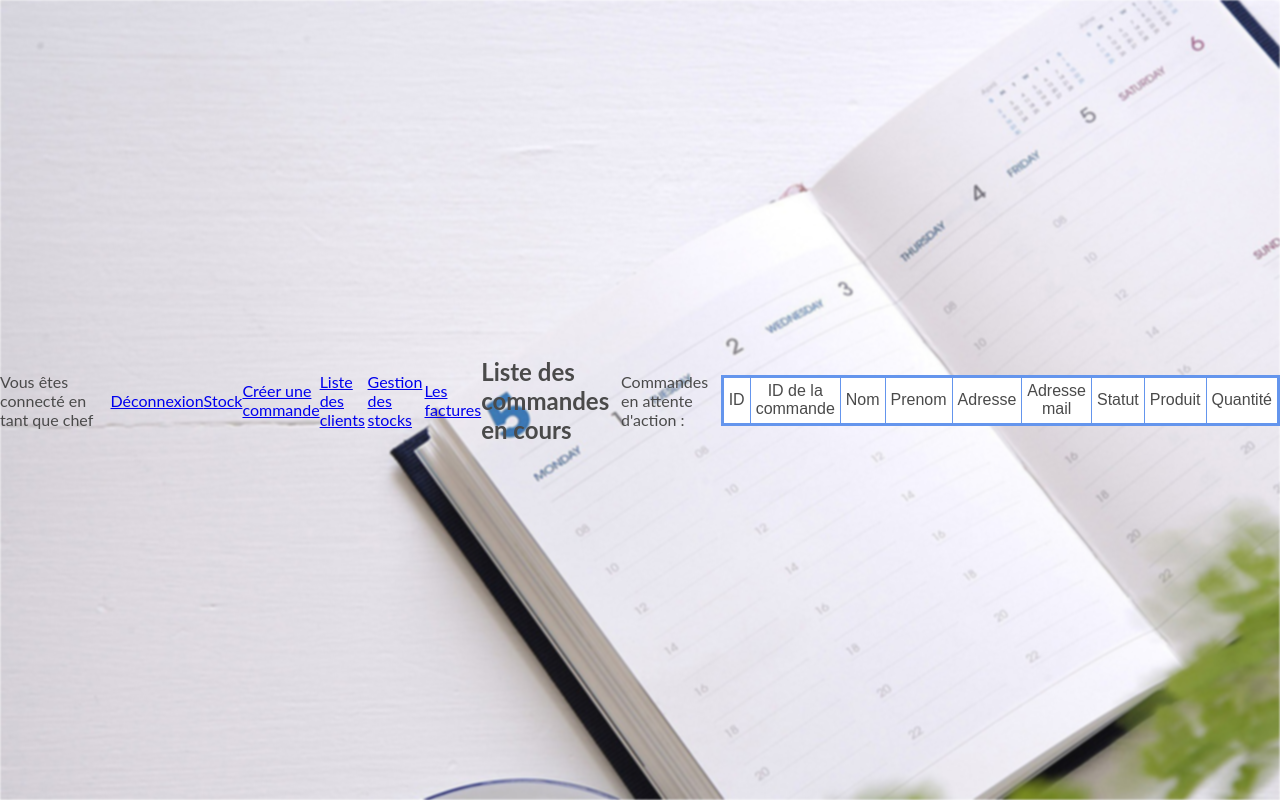
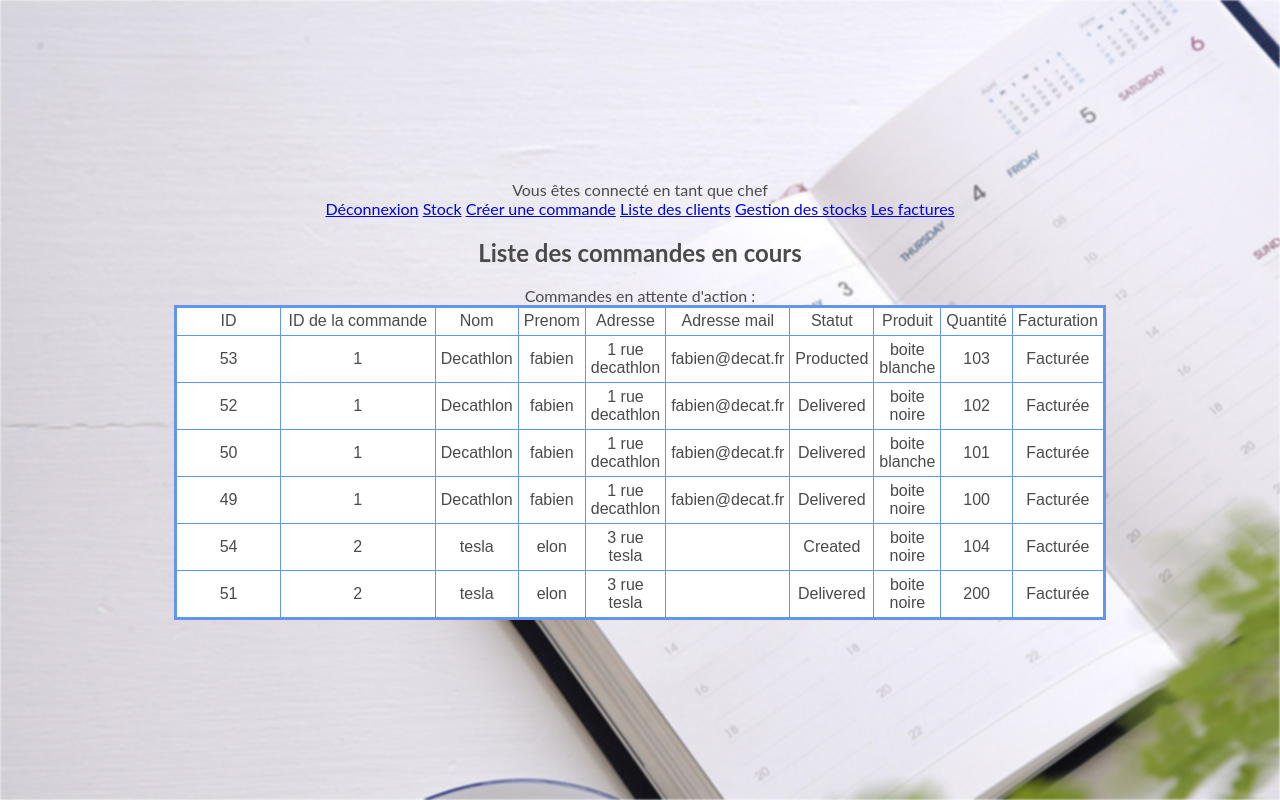
Before and after one commit to Theo6636/Projet_securite_entreprise, a PHP site: page / in a window 1280 px wide. Run offline with PHP 8.4, Linux system fonts and the light colour scheme; the visitor is signed in with stand-in values (Sample User, id 1); data comes from the database, SQL or seed files in the repository; some libraries are stand-ins or nearby versions.

Commit message:
Final Push

```diff
--- a/create_commande.php
+++ b/create_commande.php
@@ -29,7 +29,7 @@ if(isset($_POST['validation']))
 <h3>Creation de commande</h3>
 
 <form method="POST">
-  ID de la commande : <input type="number" name="id_commande"  Required>
+  ID de la commande : <input type="number" name="id_commande" class="button-create" Required>
   <br/>
   Produit :
 
@@ -49,7 +49,7 @@ echo "</select>";
 mysqli_close($db); // Close connection
 ?>
   <br/>
-  Quantite : <input type="number" name="quantite"  Required>
+  Quantite : <input type="number" name="quantite"  class="button-create" Required>
   <br/>
   Client :
   <select name="clientlist">;
@@ -64,7 +64,7 @@ while($throw_client = mysqli_fetch_array($fetch_client)) {
 mysqli_close($db); // Close connection
   ?>
   <br/>
-  <input type="submit" name="validation" value="Envoyer">
+  <input type="submit" name="validation" value="Envoyer" class="button-send">
 </form>
 
 </body>
--- a/index.php
+++ b/index.php
@@ -6,12 +6,14 @@
 
 <body class="body-index">
 
+<div class="display">
+
 <div id="bg"></div>
  <?php
     include("dbConn.php");
     session_start();
     if(isset($_POST["submit"]) && isset($_POST["name"]) && isset($_POST["psw"])){
-        $psw = htmlspecialchars($_POST["psw"]);
+        $psw = hash("sha256",htmlspecialchars($_POST["psw"]));
         $name = htmlspecialchars($_POST["name"]);
 
         $sql = "SELECT count(*) as count, role FROM metiers where username = ? && mot_de_passe = ?";
@@ -58,6 +60,7 @@
         	<a href='facture.php'><span>Les factures</span></a>
         	<?php
         	include("tableau.php");
+
         }
         elseif ($_SESSION["role"]=='commercial') {
         	?>
@@ -72,11 +75,6 @@
         	include("tableau.php");
         }
         elseif ($_SESSION["role"]=='respoProd') {
-        	?>
-        	<a href='stock.php'><span>Stock</span></a>
-        	<a href='tableau.php'><span>Tableau</span></a>
-        	<?php
-
         	include("tableau.php");
         	include("stock.php");
         }
@@ -87,6 +85,7 @@
     }else{
         //Pas connecté
     ?>
+</div>
     <div class="box-login">
         <div class="titre-login">Login</div>
         <form method="POST" >
@@ -108,6 +107,7 @@
 
 
         </div>
+
 </body>
 
 </html>
--- a/style.css
+++ b/style.css
@@ -25,7 +25,6 @@
 }
 
 form {
-  width: 350px;
 position: relative;
 }
 form .form-field::before {
@@ -66,7 +65,6 @@ form .form-field {
 }
 form input {
 font-family: inherit;
-  width: 100%;
 outline: none;
 background-color: #fff;
 border-radius: 4px;
@@ -110,6 +108,13 @@ form .btn {
   margin: 30px;
   margin-top: 5px;
 }
+.display{
+  display:block;
+  text-align: center;
+}
+.button-create{
+  margin-left: 300px;
+}
 .body-client{
 font-family: 'Lato', sans-serif;
 color: #4A4A4A;
@@ -123,7 +128,6 @@ form .btn {
 table {
 border: medium solid #6495ed;
 border-collapse: collapse;
-width: 50%;
 }
 th {
 font-family: monospace;
@@ -149,13 +153,24 @@ font-family: sans-serif;
   padding: 5px;
   background-color: #0073aa;
   color: white;
-    border-radius:2px;
+  border-radius:5px;
 }
 .retour:hover{
   background-color: red;
+  color: white;
+  border-radius:5px;
+  margin: 5px;
+  padding: 5px;
 }
 .titre{
   margin-left:30px;
   margin-bottom:0px;
   color: white;
 }
+.button-send{
+  margin-left: 350px;
+}
+.button-send:hover{
+  background-color: black;
+  color:white;
+}
--- a/tableau.php
+++ b/tableau.php
@@ -30,7 +30,6 @@ function update(id_com,id_prod,qte,action,stock_n=0,stock_b=0) {
   }
 }
   else if(action=='Livrer'){
-    if(stock_n == 1){
       $.ajax({
         url: "ajax.php",
         method: "POST",
@@ -45,10 +44,6 @@ function update(id_com,id_prod,qte,action,stock_n=0,stock_b=0) {
       alerte(response);
       }
     });
-    }
-    else{
-      alert("Commande non facturée !");
-    }
     location.reload();
   }
 
@@ -91,7 +86,7 @@ else if(action=='facturer'){
     <td>Statut</td>
     <td>Produit</td>
     <td>Quantité</td>
-    <?php if($_SESSION["role"]=='logisticien' || $_SESSION["role"]=='comptable'){
+    <?php if($_SESSION["role"]=='logisticien' || $_SESSION["role"]=='comptable' || $_SESSION["role"]=='chef'){
     ?>
     <td>Facturation</td>
   <?php }?>
@@ -131,6 +126,28 @@ while($data = mysqli_fetch_array($records))
   </tr>
 <?php
 }}
+elseif ($_SESSION["role"]=='chef'){
+
+?>
+  <tr>
+    <td><?php echo $data[0]; ?></td>
+    <td><?php echo $data[3]; ?></td>
+    <td><?php echo $data[9]; ?></td>
+    <td><?php echo $data['prenom']; ?></td>
+    <td><?php echo $data['adresse']; ?></td>
+    <td><?php echo $data['mail']; ?></td>
+    <td><?php echo $data['statut']; ?></td>
+    <td><?php echo $data['nom']; ?></td>
+    <td><?php echo $data['quantite']; ?></td>
+    <td><?php if ($data['facturation']){
+    echo "Facturée";}
+    else{
+      echo "Non facturée";
+    } ?></td>
+
+  </tr>
+<?php
+}
 elseif ($_SESSION["role"]=='respoProd'){
   if ($data['statut']=='Created'){
 ?>
@@ -151,7 +168,7 @@ elseif ($_SESSION["role"]=='respoProd'){
 }}
 
 elseif ($_SESSION["role"]=='logisticien'){
-  if ($data['statut']=='Producted'){
+  if ($data['statut']=='Producted' && $data['facturation']==1){
 ?>
   <tr>
     <td><?php echo $data[0]; ?></td>
```
Also changed, not shown: ajax.php (+7 -5 lines), login.php (deleted, +0 -39 lines), stock.php (+4 -5 lines), footer.php (deleted), gestionBoite.php (deleted), header.php (deleted). Lines whose indentation alone changed are shown as unchanged.
